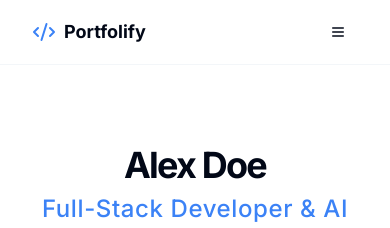
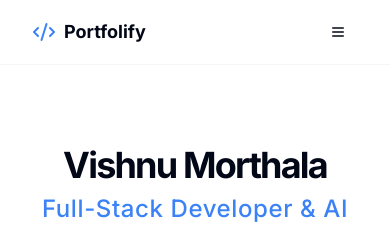
Before and after one commit to Vishnu-Morthala/Portfolio, a Next.js app: page / in a window 390 px wide. Shown: the top 228 px of the page. Built offline with nearby package versions, Linux system fonts and the light colour scheme.

Commit message:
update get in touch with mail of vishnumorthala2003@gmail.com and mobile

```diff
--- a/src/app/layout.tsx
+++ b/src/app/layout.tsx
@@ -6,7 +6,7 @@ import { Toaster } from '@/components/ui/toaster';
 const inter = Inter({ subsets: ['latin'], variable: '--font-inter' });
 
 export const metadata: Metadata = {
-  title: 'Alex Doe - Portfolio',
+  title: 'Vishnu Morthala - Portfolio',
   description: 'Full-Stack Developer & AI Enthusiast',
 };
 
--- a/src/components/sections/ContactSection.tsx
+++ b/src/components/sections/ContactSection.tsx
@@ -2,24 +2,33 @@
 import { Button } from '@/components/ui/button';
 import { Card, CardContent, CardDescription, CardHeader, CardTitle } from '@/components/ui/card';
 import type { AboutData } from '@/lib/types';
-import { Mail, Github, Linkedin, Twitter } from 'lucide-react';
+import { Mail, Github, Linkedin, Twitter, Phone } from 'lucide-react';
 import Link from 'next/link';
 
 export function ContactSection({ data }: { data: AboutData }) {
   return (
     <section id="contact" className="w-full py-20 md:py-32 bg-muted/70">
       <div className="container">
-        <Card className="max-w-2xl mx-auto">
+        <Card className="max-w-3xl mx-auto">
           <CardHeader className="text-center">
             <CardTitle className="text-3xl font-bold tracking-tighter sm:text-4xl font-headline">Get in Touch</CardTitle>
             <CardDescription className="mt-2 md:text-lg">I'm always open to discussing new projects, creative ideas, or opportunities.</CardDescription>
           </CardHeader>
           <CardContent className="flex flex-col items-center gap-6 pt-6">
-            <Button asChild size="lg">
-              <Link href={`mailto:${data.contactEmail}`}>
-                <Mail className="mr-2 h-5 w-5" /> {data.contactEmail}
-              </Link>
-            </Button>
+            <div className="flex flex-col sm:flex-row gap-4">
+              <Button asChild size="lg">
+                <Link href={`mailto:${data.contactEmail}`}>
+                  <Mail className="mr-2 h-5 w-5" /> {data.contactEmail}
+                </Link>
+              </Button>
+              {data.contactPhone && (
+                <Button asChild size="lg" variant="outline">
+                  <Link href={`tel:${data.contactPhone}`}>
+                    <Phone className="mr-2 h-5 w-5" /> {data.contactPhone}
+                  </Link>
+                </Button>
+              )}
+            </div>
             <div className="flex items-center justify-center gap-4">
               {data.socials.github && (
                 <Link href={data.socials.github} target="_blank" rel="noopener noreferrer" aria-label="GitHub">
--- a/src/lib/portfolio-data.ts
+++ b/src/lib/portfolio-data.ts
@@ -4,17 +4,18 @@ import { getPlaceholderImage } from './utils';
 export const portfolioData: PortfolioData = {
   id: '1',
   about: {
-    name: 'Alex Doe',
+    name: 'Vishnu Morthala',
     headline: 'Full-Stack Developer & AI Enthusiast',
     introduction:
       "I'm a passionate developer with a love for building beautiful and functional web applications. I'm currently exploring the world of AI and how it can be used to create amazing user experiences.",
     profilePictureUrl: getPlaceholderImage('profile'),
     socials: {
       github: 'https://github.com',
-      linkedin: 'https://linkedin.com',
+      linkedin: 'https://www.linkedin.com/in/morthala-vishnu',
       twitter: 'https://twitter.com',
     },
-    contactEmail: 'hello@example.com',
+    contactEmail: 'vishnumorthala2003@gmail.com',
+    contactPhone: '7997558445',
   },
   skills: [
     { id: '1', name: 'C', category: 'technical' },
--- a/src/lib/types.ts
+++ b/src/lib/types.ts
@@ -11,6 +11,7 @@ export type AboutData = {
   profilePictureUrl: string;
   socials: SocialLinks;
   contactEmail: string;
+  contactPhone?: string;
 };
 
 export type Skill = {
```
